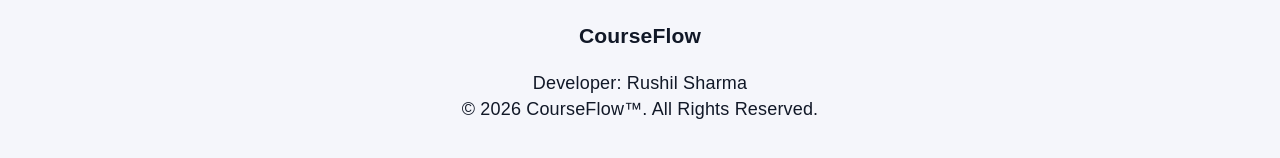
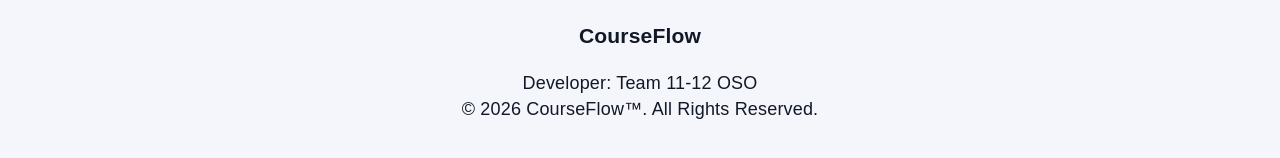
Before and after one commit to ACM-JUIT/Team-12-CourseFlow, a React (Vite) app in the folder client/: page / in a window 1280 px wide. Shown: the part 1126-1284 px from the top of the page. Built offline with nearby package versions, Linux system fonts and the light colour scheme.

Commit message:
fix footer

```diff
--- a/client/src/components/Footer.jsx
+++ b/client/src/components/Footer.jsx
@@ -9,7 +9,7 @@ function Footer() {
     >
       <h3>CourseFlow</h3>
 
-      <p>Developer: Rushil Sharma</p>
+      <p>Developer: Team 11-12 OSO</p>
 
       <p>© 2026 CourseFlow™. All Rights Reserved.</p>
     </footer>
```
